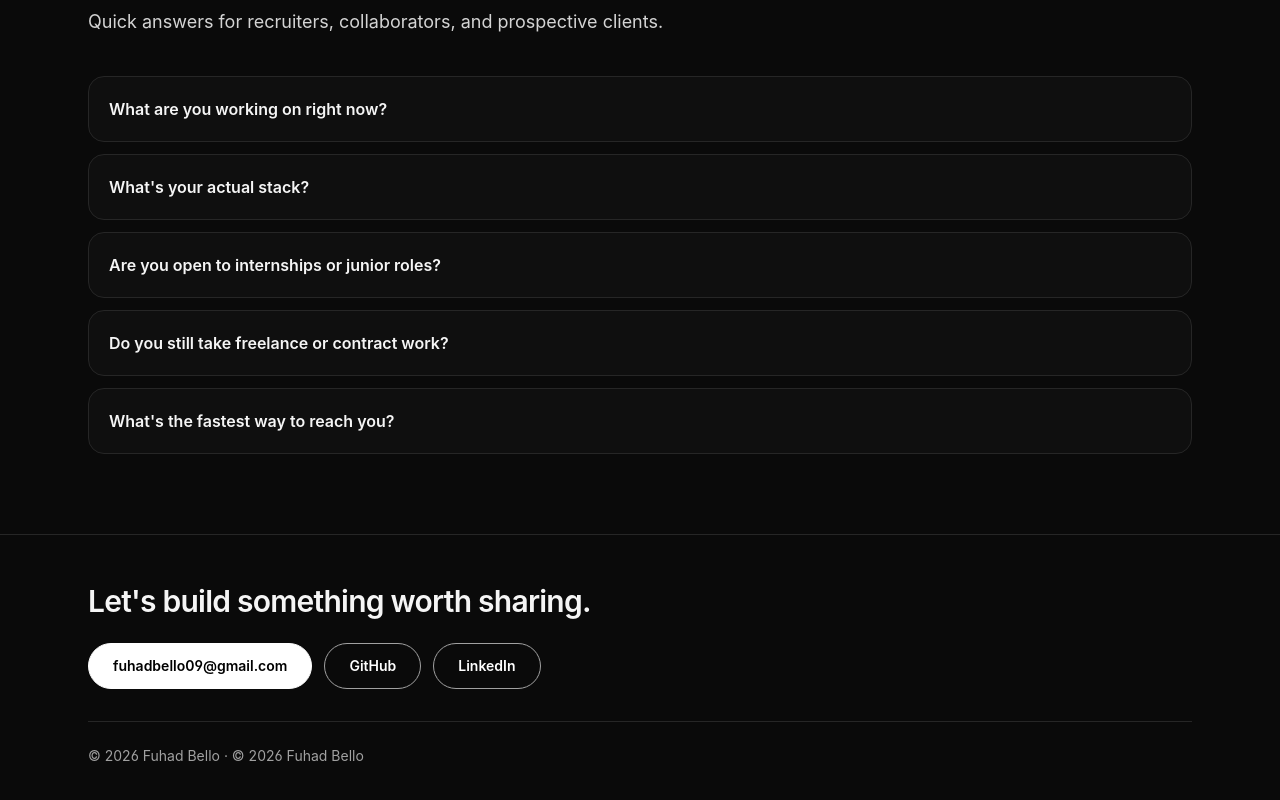
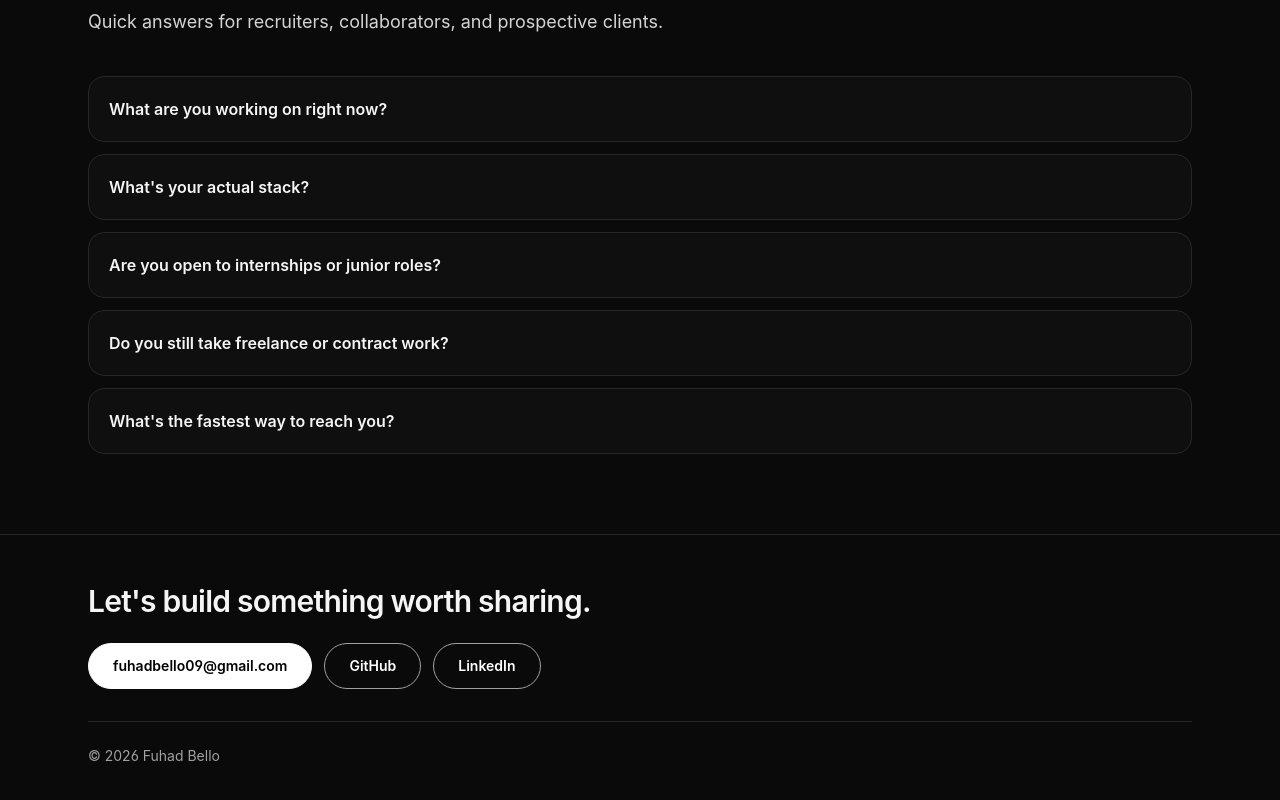
Before and after one commit to Fuhad912/NexGen-Webworks, a React (Vite) app: page / in a window 1280 px wide. Shown: the part 4076-4876 px from the top of the page. Built offline with nearby package versions, Linux system fonts and the light colour scheme.

Commit message:
Simplify footer by removing year display
Removed the current year from the footer display.

```diff
--- a/src/components/Footer.jsx
+++ b/src/components/Footer.jsx
@@ -3,7 +3,6 @@ import { profile } from '../data/profile'
 
 export default function Footer() {
   const reduceMotion = useReducedMotion()
-  const year = new Date().getFullYear()
 
   return (
     <footer id="contact" className="border-t border-neutral-800 bg-neutral-950">
@@ -31,9 +30,7 @@ export default function Footer() {
         </div>
 
         <div className="mt-8 border-t border-neutral-800 pt-6 text-sm text-neutral-400">
-          <p>
-            {profile.footerNote} · © {year} {profile.name}
-          </p>
+          <p>{profile.footerNote}</p>
         </div>
       </Motion.div>
     </footer>
```
